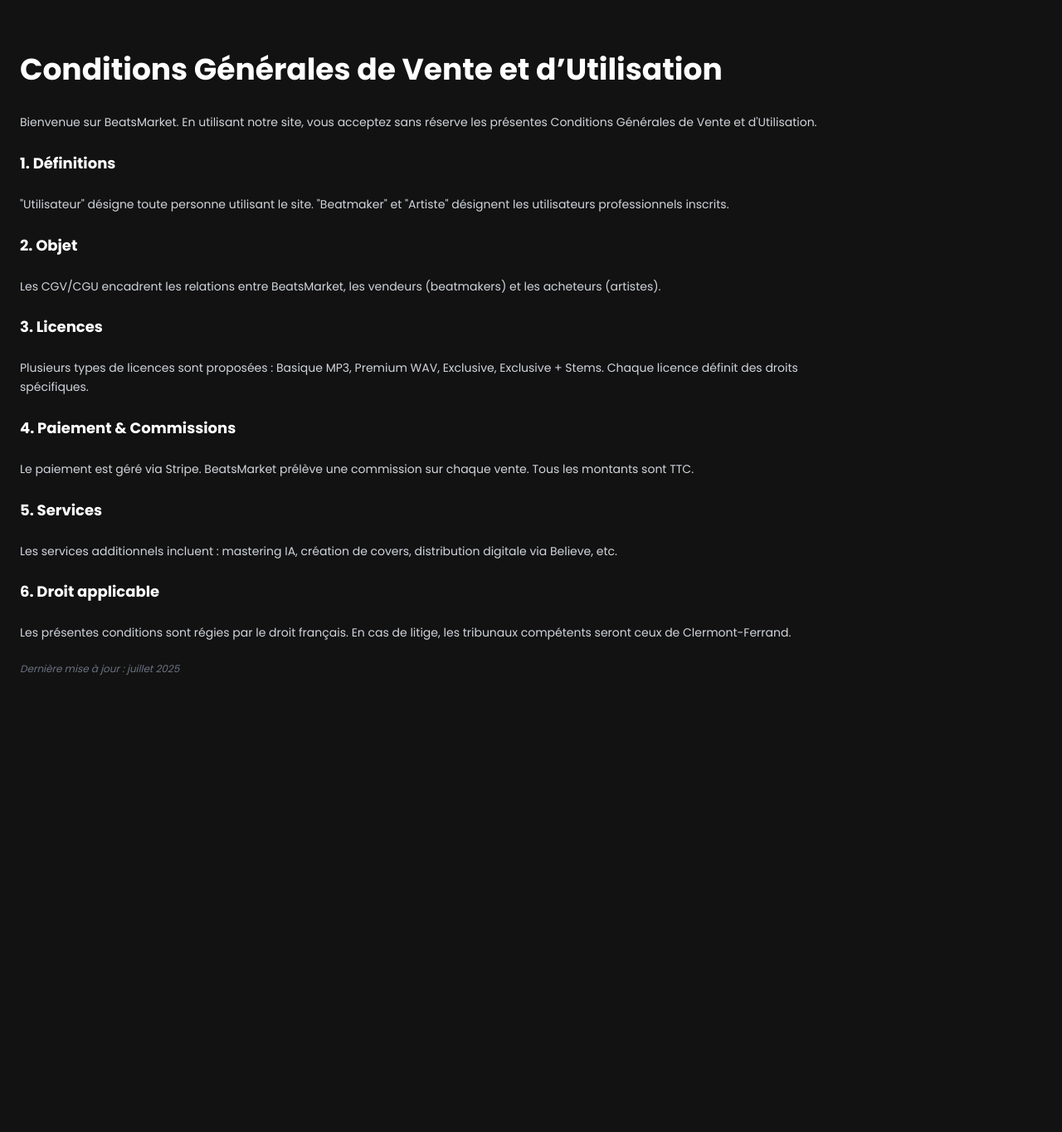
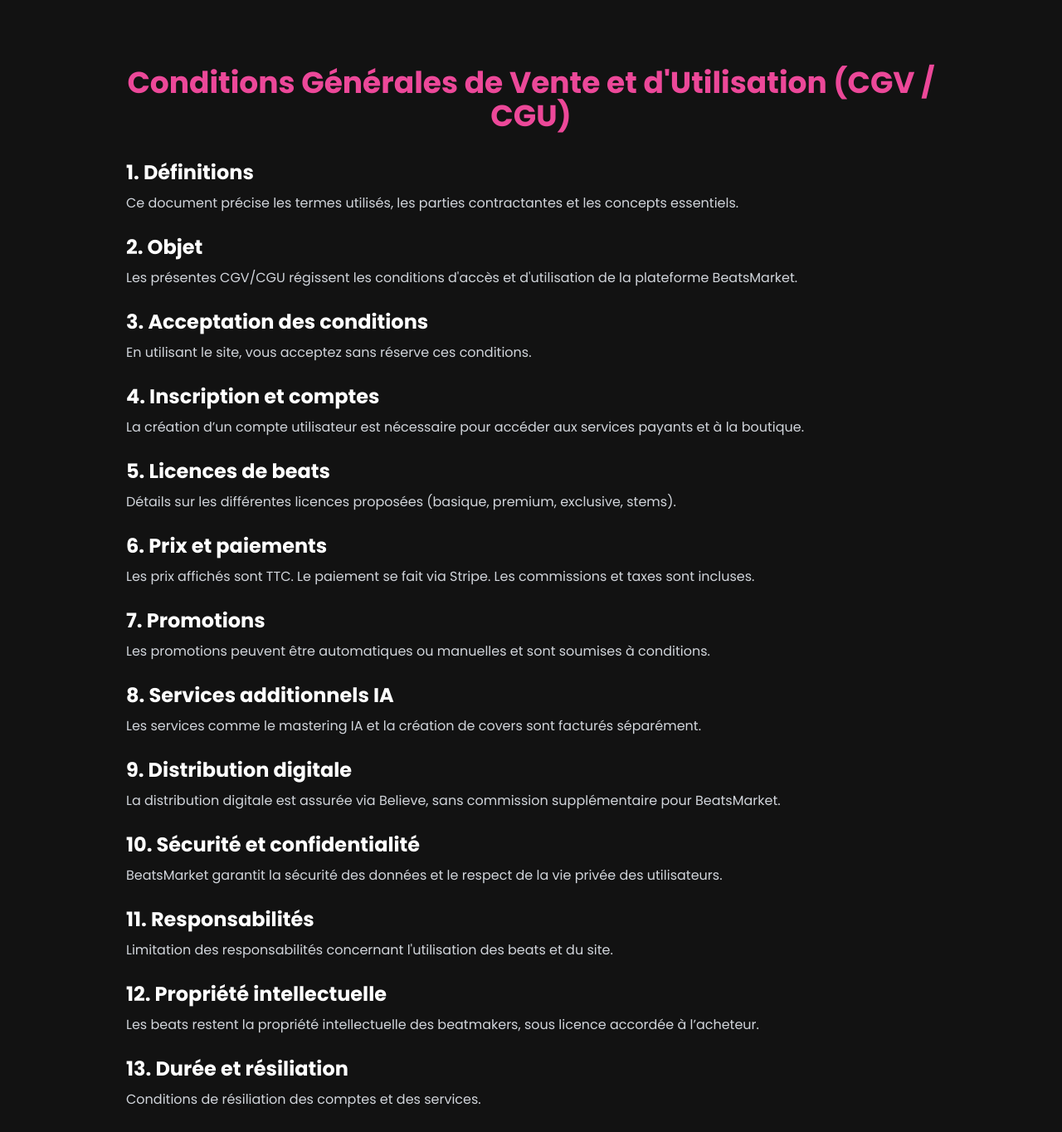
Before and after one commit to jaypms/beatsmarketlebon, a Next.js app: page /terms in a window 1280 px wide. Shown: the top 1364 px of the page at 83% size. Before the commit the page ends 878 px from the top, so only its background shows below. Built offline with nearby package versions, Linux system fonts and the light colour scheme.

Commit message:
Update page.tsx

```diff
--- a/app/terms/page.tsx
+++ b/app/terms/page.tsx
@@ -1,49 +1,121 @@
-import React from "react"
+export default function Terms() {
+  return (
+    <main className="pt-20 bg-[#121212] min-h-screen text-white font-poppins px-6 max-w-5xl mx-auto">
+      <h1 className="text-4xl font-extrabold text-pink-500 mb-8 text-center">
+        Conditions Générales de Vente et d'Utilisation (CGV / CGU)
+      </h1>
 
-export default function TermsPage() {
-  return (
-    <section className="min-h-screen px-6 py-16 bg-darkbg text-white font-ptsans">
-      <h1 className="text-4xl font-bold text-primary mb-8">Conditions Générales de Vente et d’Utilisation</h1>
+      <section className="mb-6">
+        <h2 className="text-2xl font-bold mb-2">1. Définitions</h2>
+        <p className="text-gray-300 leading-relaxed">
+          Ce document précise les termes utilisés, les parties contractantes et les concepts essentiels.
+        </p>
+      </section>
 
-      <article className="space-y-6 text-gray-300 text-sm leading-relaxed max-w-5xl">
-        <p>
-          Bienvenue sur BeatsMarket. En utilisant notre site, vous acceptez sans réserve les présentes Conditions Générales de Vente et d'Utilisation.
+      <section className="mb-6">
+        <h2 className="text-2xl font-bold mb-2">2. Objet</h2>
+        <p className="text-gray-300 leading-relaxed">
+          Les présentes CGV/CGU régissent les conditions d'accès et d'utilisation de la plateforme BeatsMarket.
         </p>
+      </section>
 
-        <h2 className="text-white text-lg font-semibold mt-10">1. Définitions</h2>
-        <p>
-          "Utilisateur" désigne toute personne utilisant le site. "Beatmaker" et "Artiste" désignent les utilisateurs professionnels inscrits.
+      <section className="mb-6">
+        <h2 className="text-2xl font-bold mb-2">3. Acceptation des conditions</h2>
+        <p className="text-gray-300 leading-relaxed">
+          En utilisant le site, vous acceptez sans réserve ces conditions.
         </p>
+      </section>
 
-        <h2 className="text-white text-lg font-semibold mt-10">2. Objet</h2>
-        <p>
-          Les CGV/CGU encadrent les relations entre BeatsMarket, les vendeurs (beatmakers) et les acheteurs (artistes).
+      <section className="mb-6">
+        <h2 className="text-2xl font-bold mb-2">4. Inscription et comptes</h2>
+        <p className="text-gray-300 leading-relaxed">
+          La création d’un compte utilisateur est nécessaire pour accéder aux services payants et à la boutique.
         </p>
+      </section>
 
-        <h2 className="text-white text-lg font-semibold mt-10">3. Licences</h2>
-        <p>
-          Plusieurs types de licences sont proposées : Basique MP3, Premium WAV, Exclusive, Exclusive + Stems. Chaque licence définit des droits spécifiques.
+      <section className="mb-6">
+        <h2 className="text-2xl font-bold mb-2">5. Licences de beats</h2>
+        <p className="text-gray-300 leading-relaxed">
+          Détails sur les différentes licences proposées (basique, premium, exclusive, stems).
         </p>
+      </section>
 
-        <h2 className="text-white text-lg font-semibold mt-10">4. Paiement & Commissions</h2>
-        <p>
-          Le paiement est géré via Stripe. BeatsMarket prélève une commission sur chaque vente. Tous les montants sont TTC.
+      <section className="mb-6">
+        <h2 className="text-2xl font-bold mb-2">6. Prix et paiements</h2>
+        <p className="text-gray-300 leading-relaxed">
+          Les prix affichés sont TTC. Le paiement se fait via Stripe. Les commissions et taxes sont incluses.
         </p>
+      </section>
 
-        <h2 className="text-white text-lg font-semibold mt-10">5. Services</h2>
-        <p>
-          Les services additionnels incluent : mastering IA, création de covers, distribution digitale via Believe, etc.
+      <section className="mb-6">
+        <h2 className="text-2xl font-bold mb-2">7. Promotions</h2>
+        <p className="text-gray-300 leading-relaxed">
+          Les promotions peuvent être automatiques ou manuelles et sont soumises à conditions.
         </p>
+      </section>
 
-        <h2 className="text-white text-lg font-semibold mt-10">6. Droit applicable</h2>
-        <p>
-          Les présentes conditions sont régies par le droit français. En cas de litige, les tribunaux compétents seront ceux de Clermont-Ferrand.
+      <section className="mb-6">
+        <h2 className="text-2xl font-bold mb-2">8. Services additionnels IA</h2>
+        <p className="text-gray-300 leading-relaxed">
+          Les services comme le mastering IA et la création de covers sont facturés séparément.
         </p>
+      </section>
 
-        <p className="text-xs mt-12 text-gray-500 italic">
-          Dernière mise à jour : juillet 2025
+      <section className="mb-6">
+        <h2 className="text-2xl font-bold mb-2">9. Distribution digitale</h2>
+        <p className="text-gray-300 leading-relaxed">
+          La distribution digitale est assurée via Believe, sans commission supplémentaire pour BeatsMarket.
         </p>
-      </article>
-    </section>
-  )
+      </section>
+
+      <section className="mb-6">
+        <h2 className="text-2xl font-bold mb-2">10. Sécurité et confidentialité</h2>
+        <p className="text-gray-300 leading-relaxed">
+          BeatsMarket garantit la sécurité des données et le respect de la vie privée des utilisateurs.
+        </p>
+      </section>
+
+      <section className="mb-6">
+        <h2 className="text-2xl font-bold mb-2">11. Responsabilités</h2>
+        <p className="text-gray-300 leading-relaxed">
+          Limitation des responsabilités concernant l'utilisation des beats et du site.
+        </p>
+      </section>
+
+      <section className="mb-6">
+        <h2 className="text-2xl font-bold mb-2">12. Propriété intellectuelle</h2>
+        <p className="text-gray-300 leading-relaxed">
+          Les beats restent la propriété intellectuelle des beatmakers, sous licence accordée à l’acheteur.
+        </p>
+      </section>
+
+      <section className="mb-6">
+        <h2 className="text-2xl font-bold mb-2">13. Durée et résiliation</h2>
+        <p className="text-gray-300 leading-relaxed">
+          Conditions de résiliation des comptes et des services.
+        </p>
+      </section>
+
+      <section className="mb-6">
+        <h2 className="text-2xl font-bold mb-2">14. Modifications des conditions</h2>
+        <p className="text-gray-300 leading-relaxed">
+          BeatsMarket se réserve le droit de modifier les CGV/CGU à tout moment.
+        </p>
+      </section>
+
+      <section className="mb-6">
+        <h2 className="text-2xl font-bold mb-2">15. Loi applicable</h2>
+        <p className="text-gray-300 leading-relaxed">
+          Ces conditions sont soumises au droit français.
+        </p>
+      </section>
+
+      <section className="mb-6">
+        <h2 className="text-2xl font-bold mb-2">16. Contact</h2>
+        <p className="text-gray-300 leading-relaxed">
+          Pour toute question, contactez support@beatsmarket.fr.
+        </p>
+      </section>
+    </main>
+  );
 }
```
